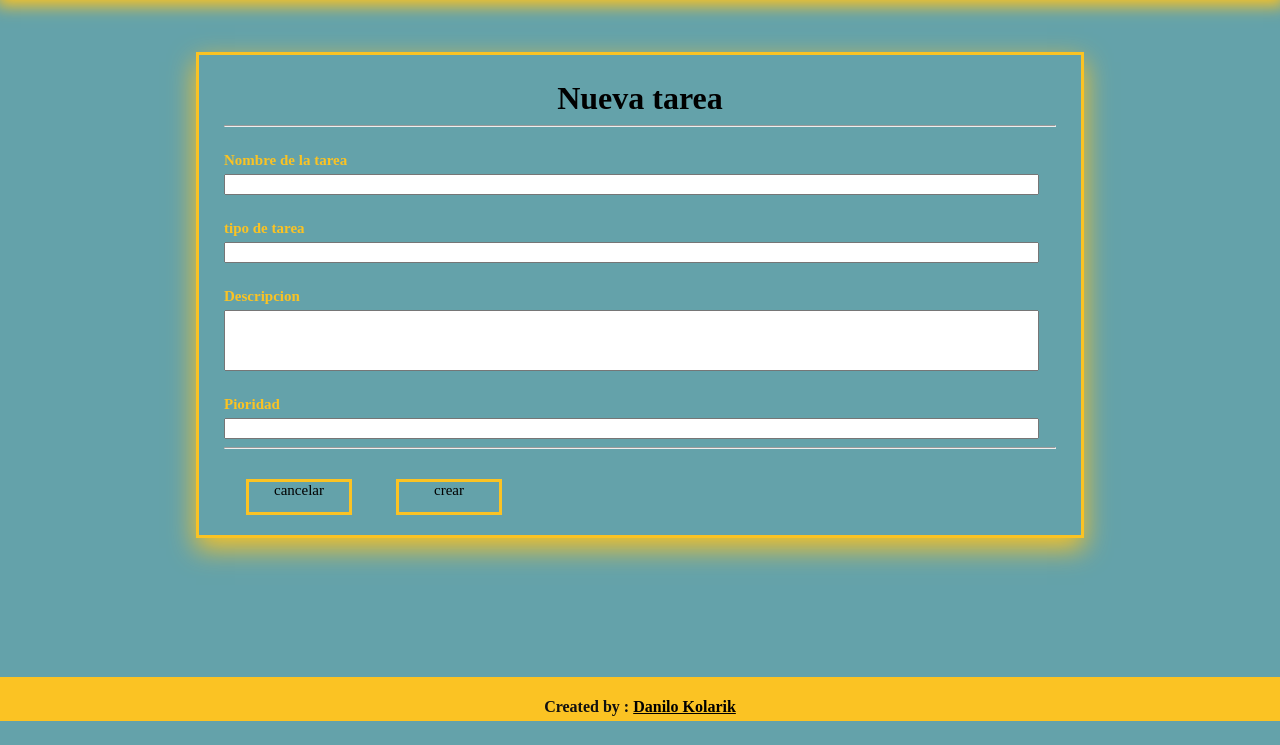
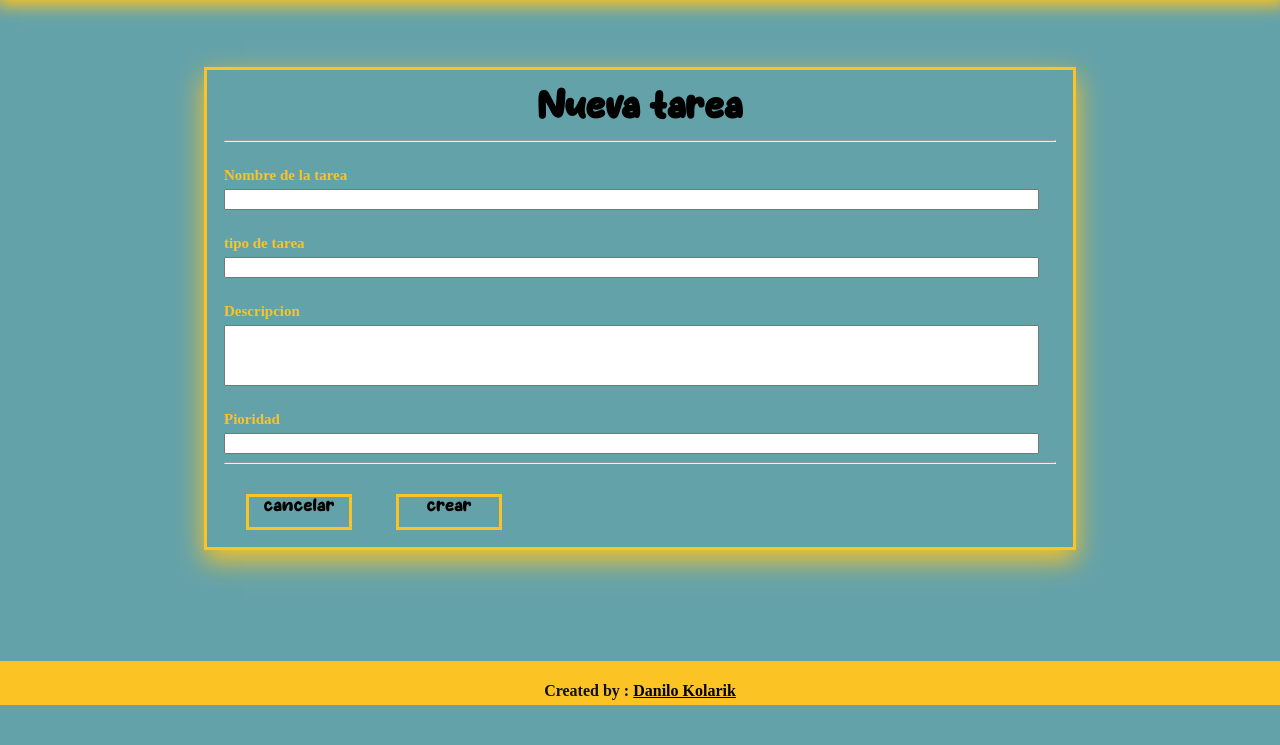
Before and after one commit to DaniloKolarikDV/DaniloKolarikDV.github.io, a plain HTML site: page retojs/index.html in a window 1280 px wide. Both pictures are taken after a click on the button 953 px from the left and 665 px from the top of the page. Shown: the part 55-800 px from the top of the page. Drawn offline with Linux system fonts and the light colour scheme.

Commit message:
retoquesDeTexto

```diff
--- a/retojs/index.html
+++ b/retojs/index.html
@@ -24,7 +24,7 @@
       <div class="agregaractividad flex oculto" id="botonmostrar">
 
 
-        <form action="agregar una actividad" class="formularioactividad">
+        <form action="agregar una actividad flex" class="formularioactividad">
 
             <h3 class="tituloagregaractividad">Nueva tarea</h3>
             <hr>
--- a/retojs/style.css
+++ b/retojs/style.css
@@ -37,7 +37,7 @@ align-items: center;
 }
 
 .containerprincipal {
-height: 85vh;}
+height: 83vh;}
 
 .pochoclos {width: 300px;
 height: 300px;
@@ -73,7 +73,8 @@ text-decoration: none;}
 
 .tituloagregaractividad {margin:0px;
 text-align: center;
-font-size: 32px;}
+font-size: 32px;
+font-family: fuente2;}
 
 .agregaractividad {
 justify-content:center;
@@ -83,8 +84,9 @@ width: 100%;}
 box-shadow: 0px 10px 25px #fbc323;
 height: 430px;
 width: 65%;
-margin: 55px;
-padding: 25px;
+margin: 70px;
+padding: 17px;
+padding-bottom: 30px;
 }
 
 .formularioactividad input {width: 97%;}
@@ -97,6 +99,7 @@ width: 100px;
 background-color: transparent;
 border: solid #fbc323 3px;
 font-size:15px;
+font-family: fuente2;
 margin: 22px;
 text-align:center;
 
```
